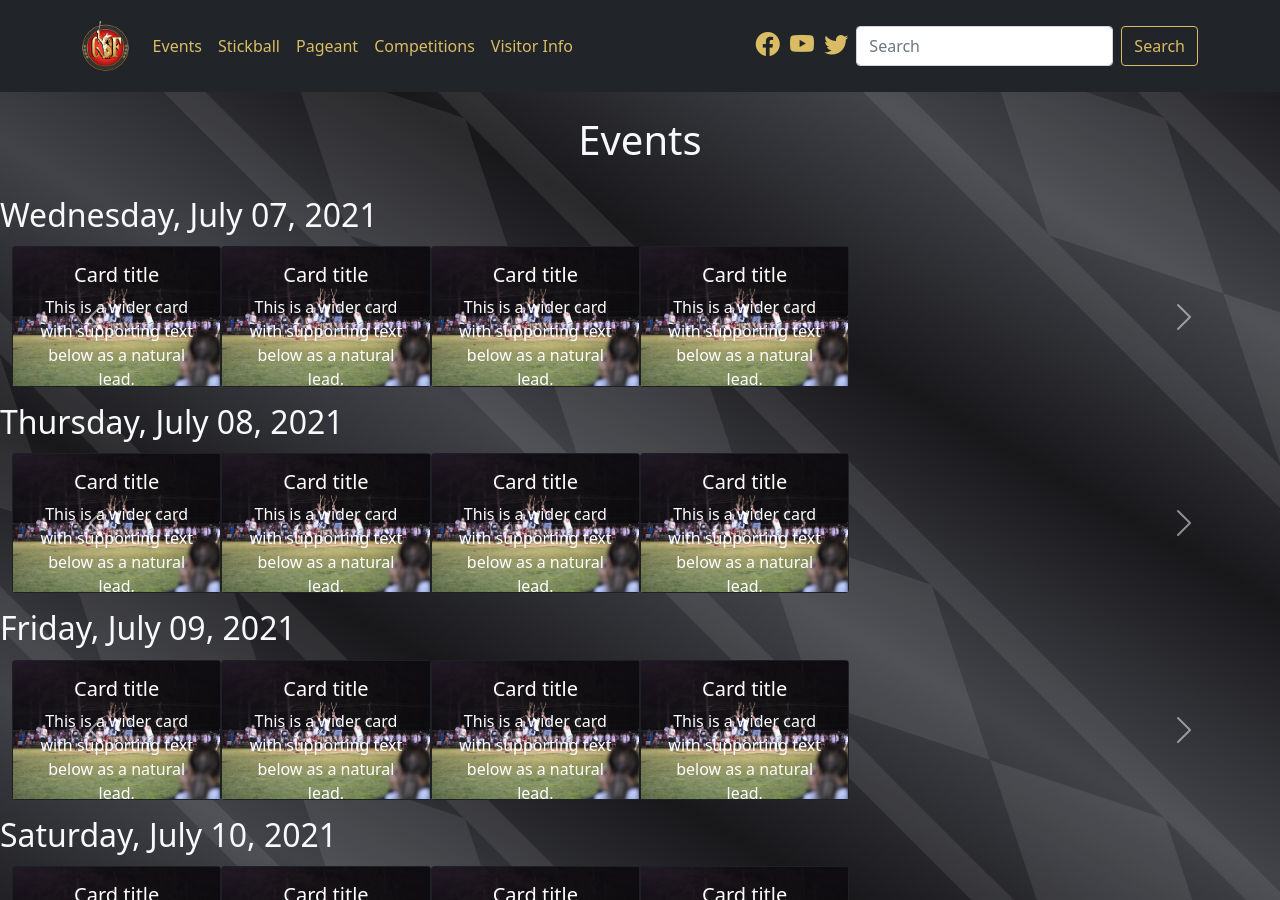
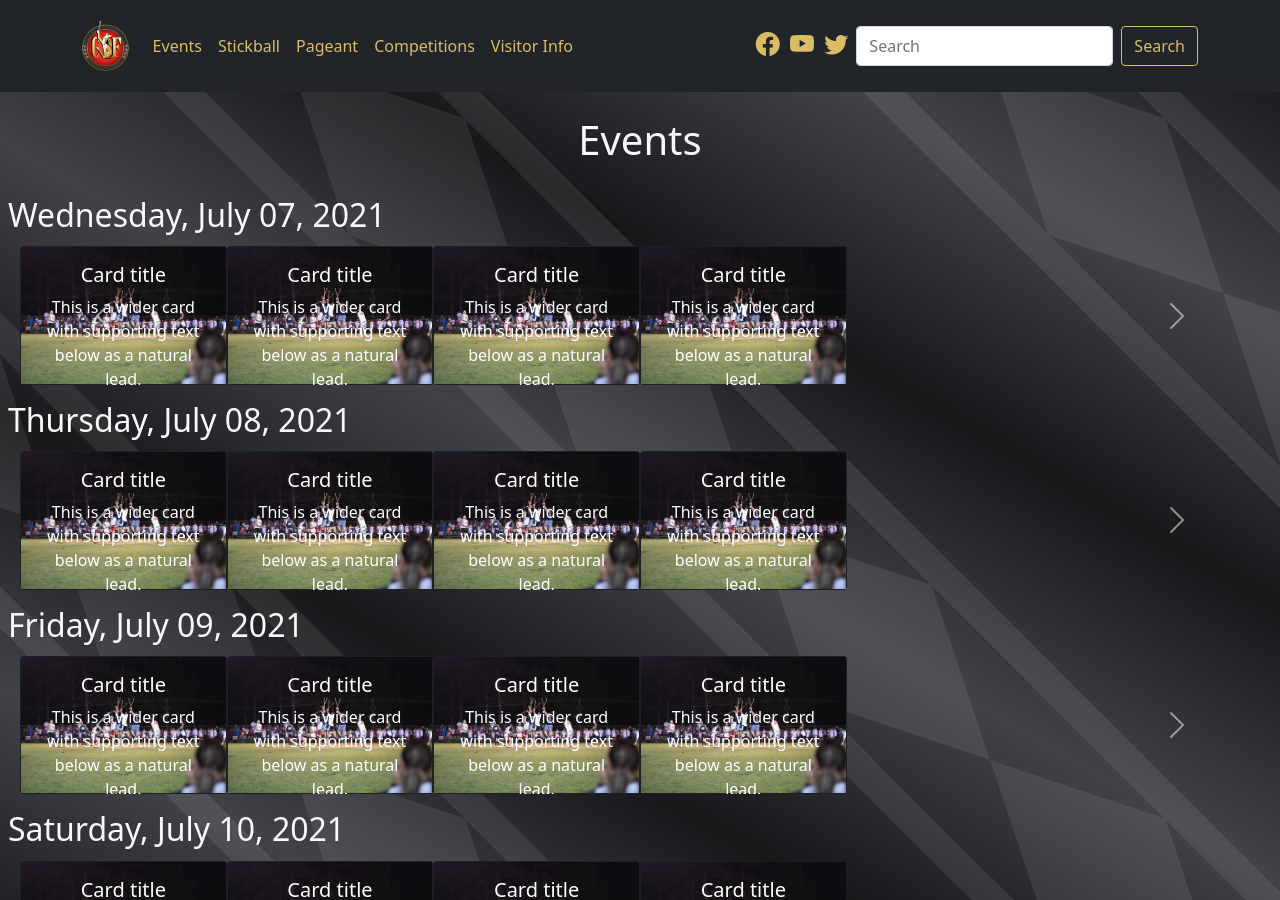
Before and after one commit to smattera/smattera.github.io, a Jekyll site: the page built from events/index.md, in a window 1280 px wide and 900 px high. Built offline with Jekyll 4.4.1, drawn with Linux system fonts in a browser that asks for light colours; nearby versions of some CDN libraries.

Commit message:
Update events.html

```diff
--- a/_includes/events.html
+++ b/_includes/events.html
@@ -1,4 +1,4 @@
-<section class="diamond-bg2 text-light py-5 text-center">
+<section class="diamond-bg2 text-light py-5 px-2 text-center">
   <div class="px-0">
     <h1 class="py-2">Events</h1>
 
```
Also changed, not shown: _includes/event-card.html (+0 -10 lines).
